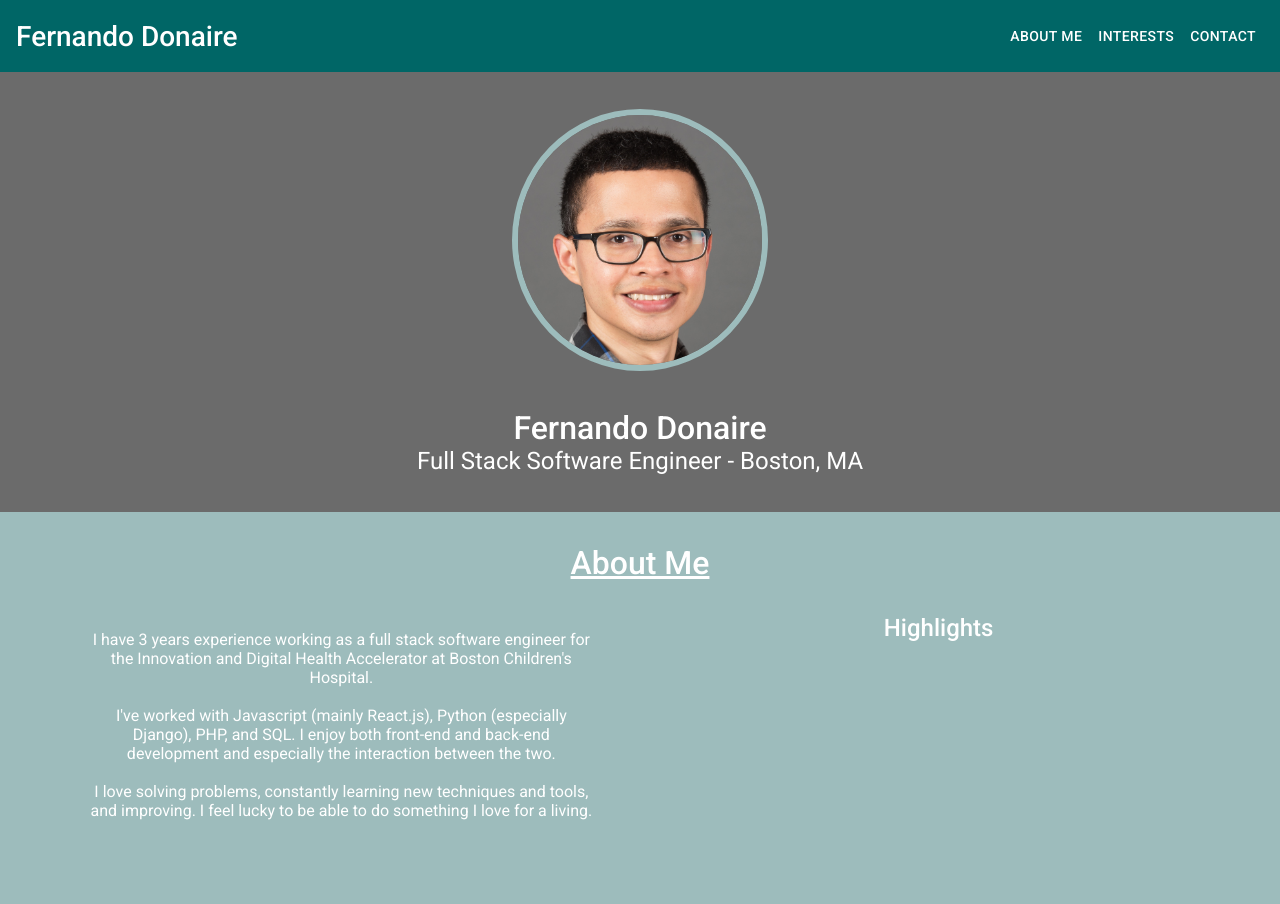
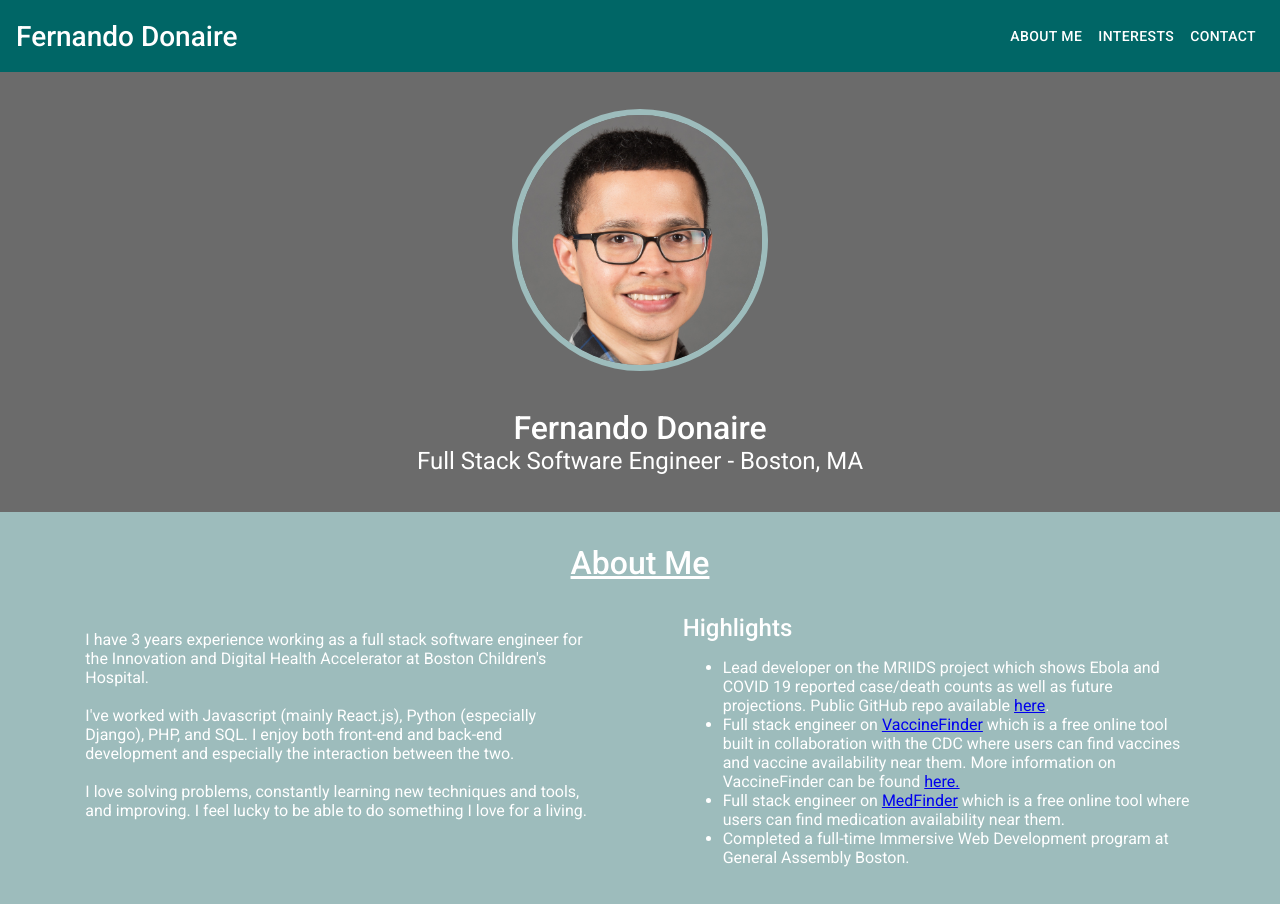
Before and after one commit to nandodonaire/nandodonaire.github.io, a React (Create React App) app: page / in a window 1280 px wide. Shown: the top 904 px of the page. Built offline with nearby package versions, Linux system fonts and the light colour scheme.

Commit message:
Added content to highlights AboutMe section

```diff
--- a/src/components/AboutMe/index.js
+++ b/src/components/AboutMe/index.js
@@ -29,6 +29,53 @@ const AboutMe = () => (
       </TextSection>
       <TextSection>
         <HighlightsSectionTitle>Highlights</HighlightsSectionTitle>
+        <ul>
+          <li>
+            Lead developer on the MRIIDS project which shows Ebola and COVID 19
+            reported case/death counts as well as future projections. Public
+            GitHub repo available{" "}
+            <a
+              target="_blank"
+              rel="noreferrer"
+              href="https://github.com/healthmap/mriids2"
+            >
+              here
+            </a>
+            .
+          </li>
+          <li>
+            Full stack engineer on{" "}
+            <a
+              target="_blank"
+              rel="noreferrer"
+              href="https://www.vaccinefinder.org/"
+            >
+              VaccineFinder
+            </a>{" "}
+            which is a free online tool built in collaboration with the CDC
+            where users can find vaccines and vaccine availability near them.
+            More information on VaccineFinder can be found{" "}
+            <a
+              target="_blank"
+              rel="noreferrer"
+              href="https://www.cdc.gov/vaccines/covid-19/reporting/vaccinefinder.html"
+            >
+              here.
+            </a>
+          </li>
+          <li>
+            Full stack engineer on{" "}
+            <a target="_blank" rel="noreferrer" href="https://medfinder.org/">
+              MedFinder
+            </a>{" "}
+            which is a free online tool where users can find medication
+            availability near them.
+          </li>
+          <li>
+            Completed a full-time Immersive Web Development program at General
+            Assembly Boston.
+          </li>
+        </ul>
       </TextSection>
     </TextContainer>
   </AboutMeContainer>
--- a/src/components/AboutMe/styles.js
+++ b/src/components/AboutMe/styles.js
@@ -29,7 +29,6 @@ export const TextSection = styled.div`
   color: #ffffff;
   font-size: 1rem;
   font-family: Roboto;
-  text-align: center;
 `;
 
 export const HighlightsSectionTitle = styled.span`
```
